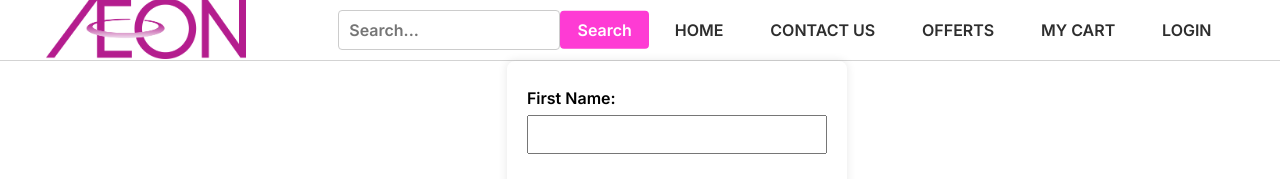
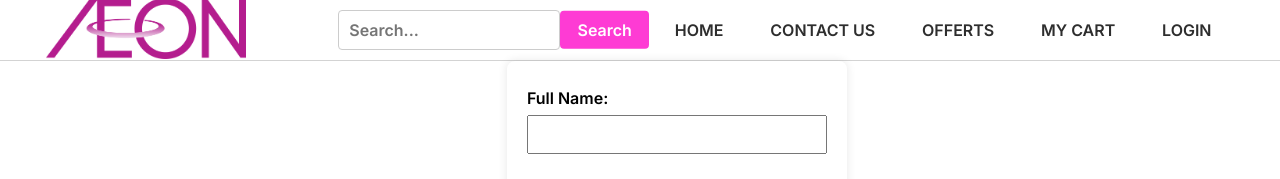
Before and after one commit to Phuc000/DB_Assignment, a React (Vite) app: page /Login in a window 1280 px wide. Both pictures are taken after a click on the button "Manager". Shown: the top 179 px of the page. Built offline with nearby package versions, Linux system fonts and the light colour scheme.

Commit message:
full name

```diff
--- a/src/Pages/Login/Login.jsx
+++ b/src/Pages/Login/Login.jsx
@@ -298,7 +298,7 @@
                 <form id="managerFormPopup" onSubmit={submitmanagerLoginForm}>
                   {/* Manager login form inputs */}
                 <label className="form-label" >
-                First Name:
+                Full Name:
                 </label>
                 <input
                   className="form-input"
@@ -336,7 +336,7 @@
               <form id="loginForm" onSubmit={submitloginForm}>
                 {/* Existing login form inputs here */}
                 <label className="form-label" >
-                First Name:
+                Full Name:
                 </label>
                 <input
                   className="form-input"
@@ -379,7 +379,7 @@
                 <form id="signupFormPopup" onSubmit={submitsignupForm}>
                   {/* Signup form inputs */}
                 <label className="form-label" >
-                First Name:
+                Full Name:
                 </label>
                 <input className="form-input" type="text" id="CFName" name="CFName" required value={CFName} onChange={(e) => setCFName(e.target.value)}  />
                 <label className="form-label" >
```
